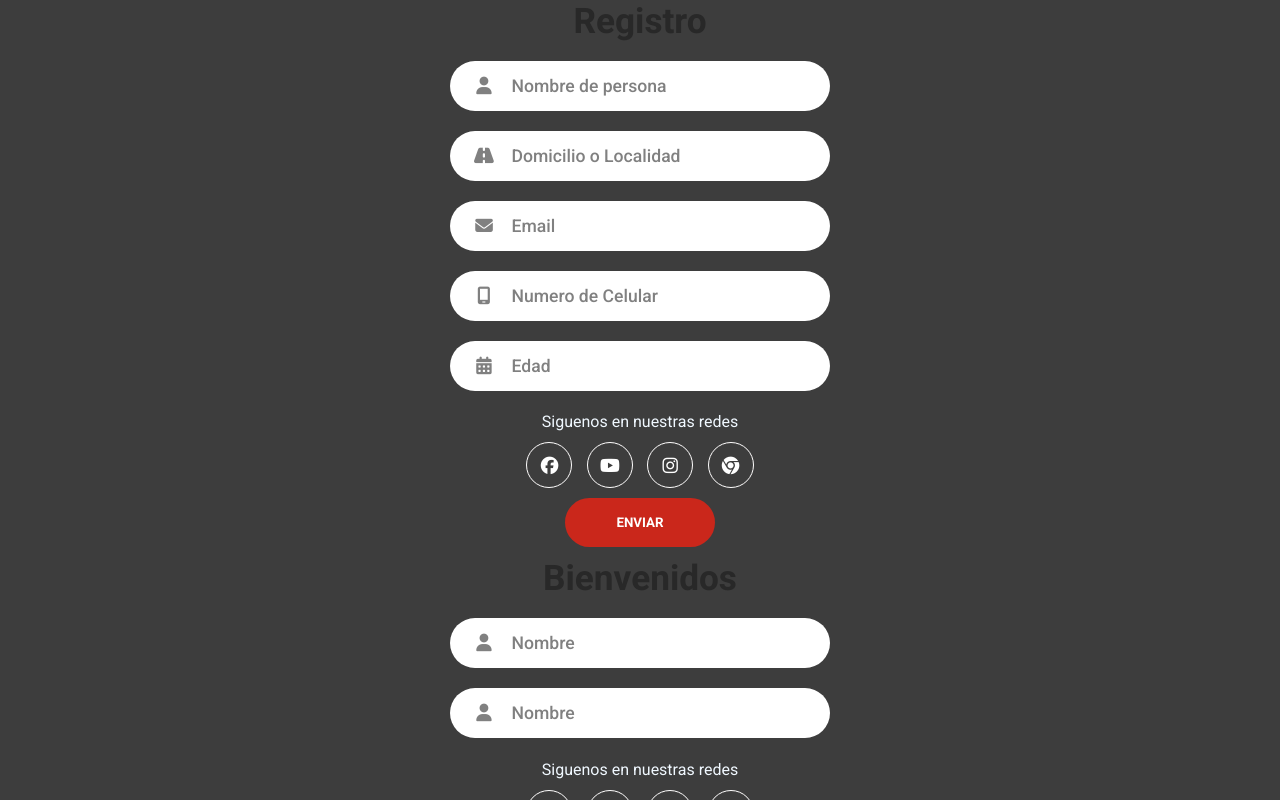
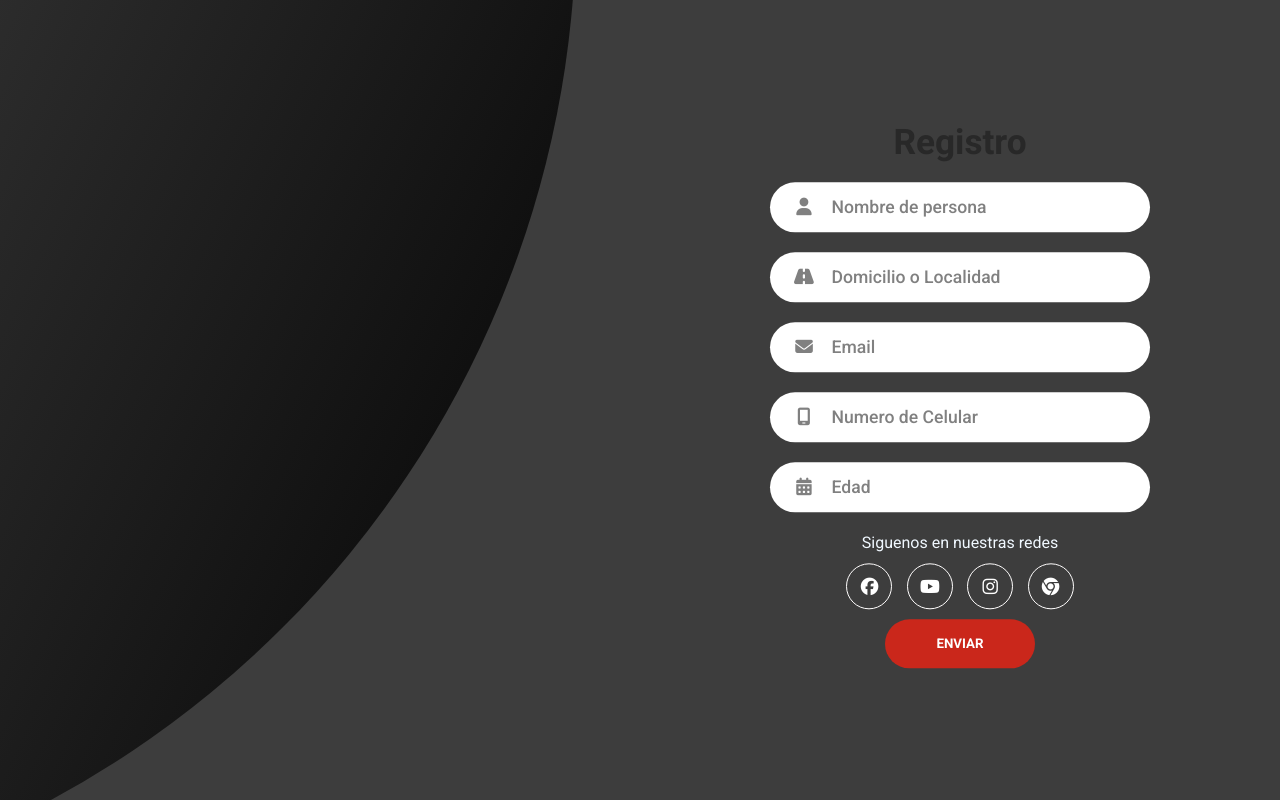
Before and after one commit to pabloperez293/formulraioManantial, a plain HTML site: page index.html in a window 1280 px wide. Drawn offline with Linux system fonts and the light colour scheme.

Commit message:
EstilosdePantalla

```diff
--- a/css/styles.css
+++ b/css/styles.css
@@ -16,6 +16,28 @@ body, input{
     background-color: rgb(61, 61, 61);
     overflow: hidden;
 }
+.contenedor::before{
+    content: '';
+    position: absolute;
+    width: 2000px;
+    height: 2000px;
+    border-radius: 50%;
+    background: linear-gradient(-65deg, black , grey);
+    top: -10%;
+    right: 55%;
+    /* Para mover en reversa el ciculo grande */
+    transform: translateY(-50%);
+}
+.registro{
+    position: absolute;
+    top: 50%;
+    left: 75%;
+    transform: translate(-50%, -50%);
+    width: 50%;
+    display: grid;
+    grid-template-columns: 1fr;
+}
+
 .formularioContenedor{
     position: absolute;
     width: 100%;
@@ -29,6 +51,17 @@ form{
     align-items: center;
     justify-content: center;
     flex-direction: column;
+    padding: 0 5rem;
+    overflow: hidden;
+    grid-column: 1 / 2;
+    grid-row: 1 / 2;
+}
+form.registroEntrada{
+    z-index: 2;
+}
+form.registroSalida{
+    z-index: 1;
+    opacity: 0;
 }
 .titulo{
     font-size: 2.2rem;
--- a/index.html
+++ b/index.html
@@ -15,7 +15,7 @@
       <div class="formularioContenedor">
         <div class="registro">
           <!-- Formularios de entrada y salida -->
-          <form action="" class="regristroEntrada">
+          <form action="" class="registroEntrada">
             <h2 class="titulo">Registro</h2>
 
             <div class="entradaCampos">
@@ -82,7 +82,9 @@
             <input type="submit" value="Enviar" class="btn solid" />
           </form>
 
-          <form action="" class="regristroSalida">
+
+<!-- Salida de formulario -->
+          <form action="" class="registroSalida">
             <h2 class="titulo">Bienvenidos</h2>
 
             <div class="entradaCampos">
@@ -109,7 +111,7 @@
                 <i class="fa-brands fa-chrome"></i>
               </a>
             </div>
-            <input type="submit" value="Enviar" class="btn solid" />
+            <input type="submit" value="sing up" class="btn solid" />
 
           </form>
 
```
